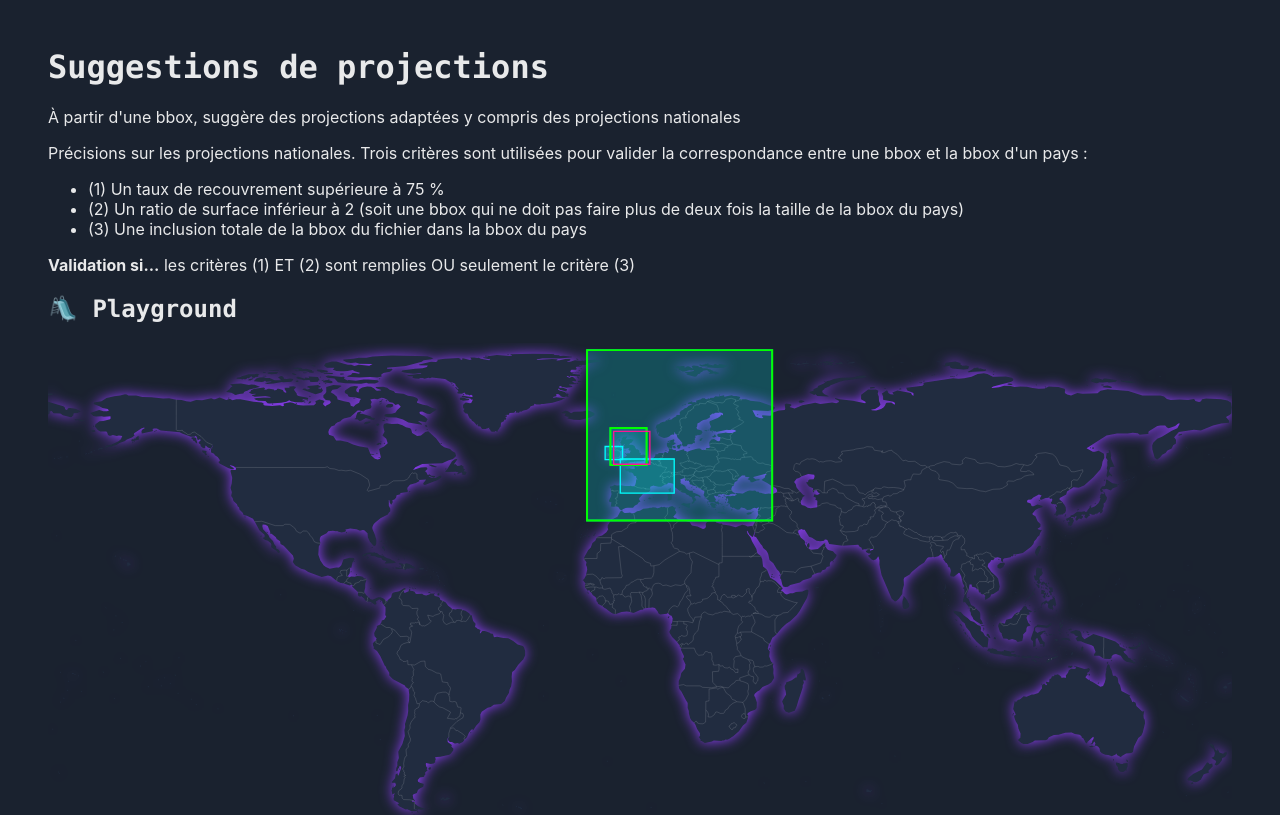
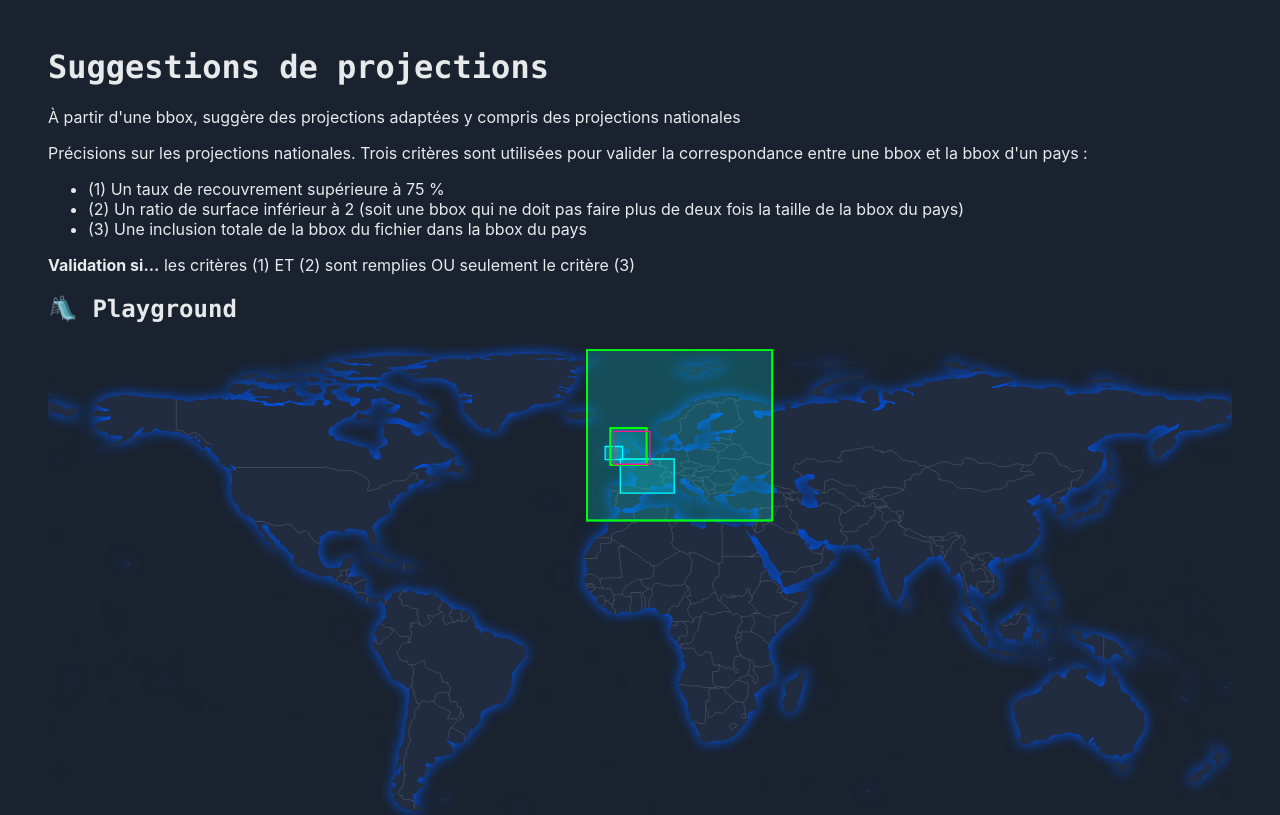
Before and after one commit to AtelierCartographie/proj-suggest, a SvelteKit app: page / in a window 1280 px wide. Shown: the top 815 px of the page. Built offline with nearby package versions, Linux system fonts and the light colour scheme.

Commit message:
front-test: fix style

```diff
--- a/src/routes/Map.svelte
+++ b/src/routes/Map.svelte
@@ -86,7 +86,7 @@
 	xmlns:xlink="http://www.w3.org/1999/xlink"
 >
 	<!-- LAND -->
-	<path d={path(land)} fill="#212c40" stroke="none" filter="drop-shadow(0 0 5px #913ffc)" />
+	<path d={path(land)} fill="#212c40" stroke="none" filter="drop-shadow(0 0 5px #005aff)" />
 	<!-- BORDERS -->
 	<path d={path(borders)} fill="none" stroke="#fff" stroke-opacity="0.2" stroke-width="0.5" />
 	<!-- INTERSECT -->
--- a/src/routes/Table.svelte
+++ b/src/routes/Table.svelte
@@ -2,6 +2,7 @@
 	import { intersect, match, ref_bbox } from '../stores.js';
 	import { get_proj_suggestions } from '$lib/suggestions.js';
 
+	// MATCH --------------------------------------------------
 	// Ajouter les match sous forme d'émoji
 	// et trier les résultats par match puis par share
 	$: intersect_sorted = $intersect.map(add_emoji).sort((a, b) => {
@@ -21,10 +22,8 @@
 		return percent.toLocaleString() + ' %';
 	}
 
-	// Faire deux colonnes. 1) avec national 2) avec toutes les projections
-
+	// SUGGESTIONS ---------------------------------------------
 	$: suggestions = get_proj_suggestions($ref_bbox);
-	$: console.log(suggestions);
 </script>
 
 <div id="results">
```
